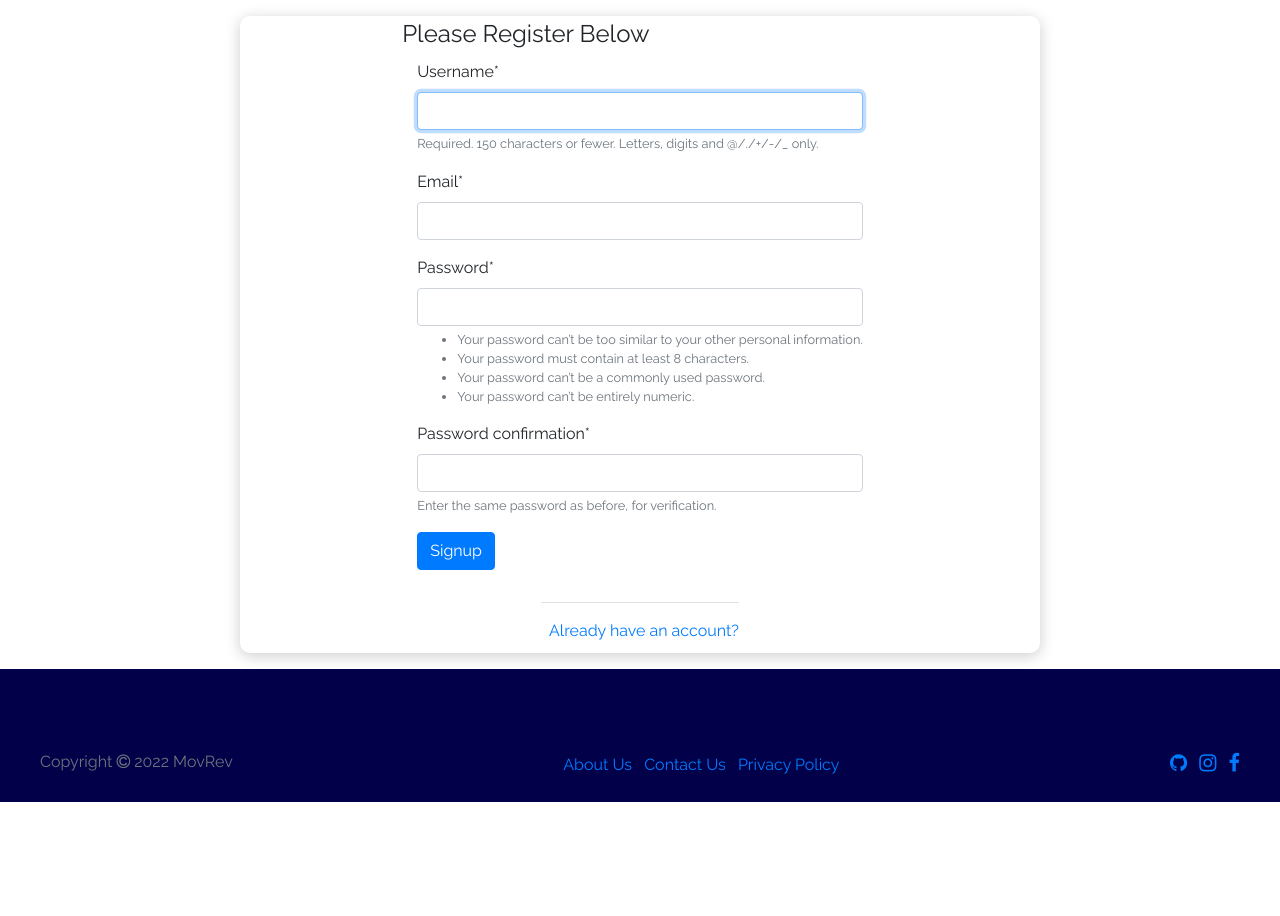
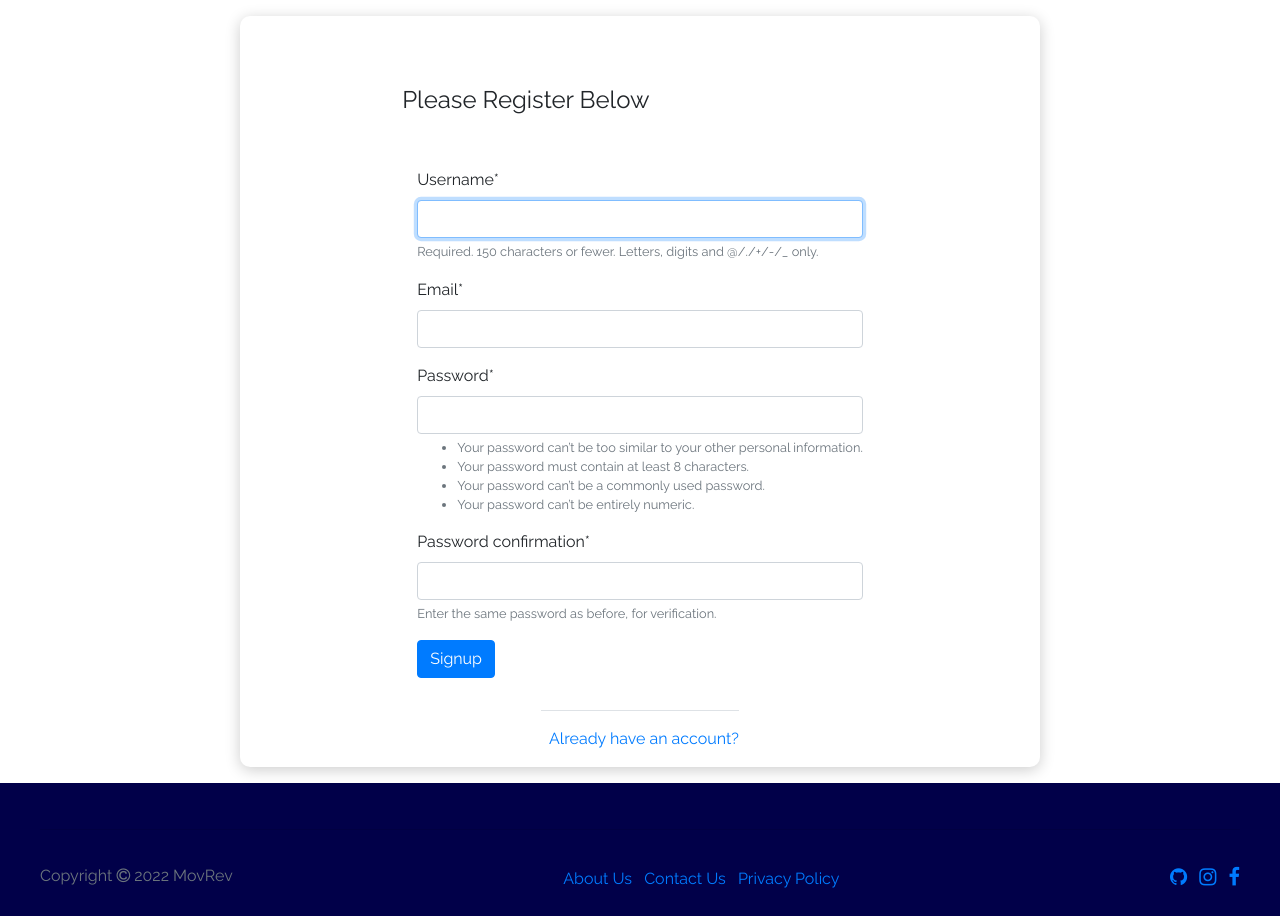
Before and after one commit to Pranjal-g083/Boomorev, a Django app: page /register/ in a window 1280 px wide. Shown: the part 72-988 px from the top of the page. Before the commit the page ends 874 px from the top, so only its background shows below. Run offline with Django 3.2, Linux system fonts and the light colour scheme; parts of the project's set-up code (start-up, migrations or seed data) failed here and were passed over; some libraries are stand-ins or nearby versions.

Commit message:
minor padding changes

```diff
--- a/MovieReview/static/MovieReview/css/main.css
+++ b/MovieReview/static/MovieReview/css/main.css
@@ -13,7 +13,8 @@ body {
     margin-left: auto;
     margin-right: auto;
     align-items: center;
-    padding-bottom: 10px;
+    padding-bottom: 1em;
+    padding-top: 1em;
 }
 
 .register{
@@ -24,6 +25,8 @@ body {
     margin-bottom: 1em;
     margin-left: auto;
     margin-right: auto;
+    padding-top: 1em;
+    padding-bottom: 1em;
 }
 
 .logo{
--- a/User/templates/User/login.html
+++ b/User/templates/User/login.html
@@ -6,7 +6,7 @@
         <form method="POST">
             {% csrf_token %}
             <fieldset class="form-group">
-                <div class="row categories">
+                <div class="categories ml-0">
                     <legend class="control-label">Please Sign In</legend>
                 </div>
                 <div class="container">
--- a/User/templates/User/register.html
+++ b/User/templates/User/register.html
@@ -6,7 +6,7 @@
         <form method="POST">
             {% csrf_token %}
             <fieldset class="form-group">
-                <div class="row-categories">
+                <div class="categories ml-0">
                     <legend class="control-label"> Please Register Below </legend>
                 </div>
                 <div class="container">
```
